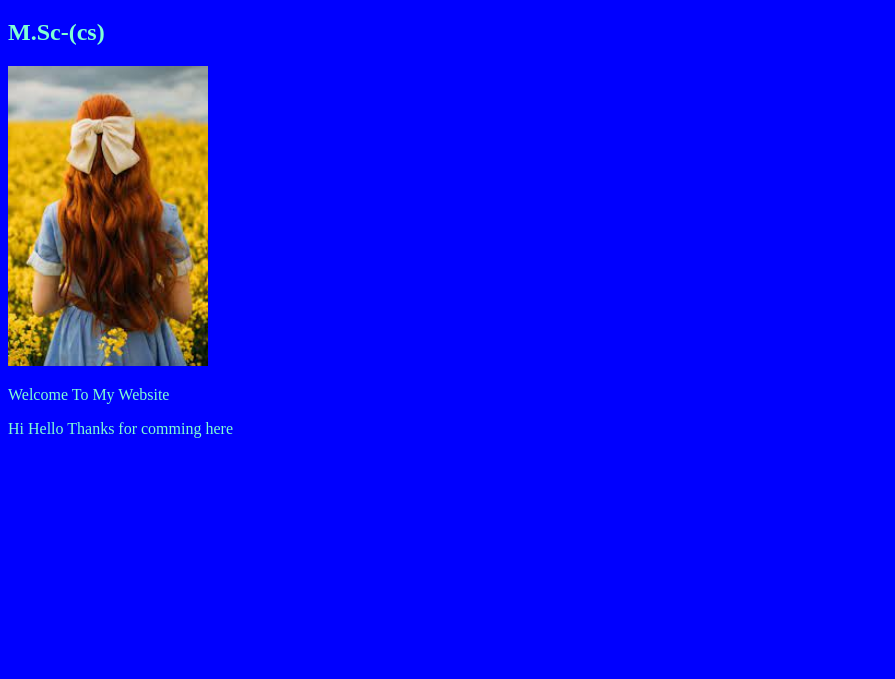
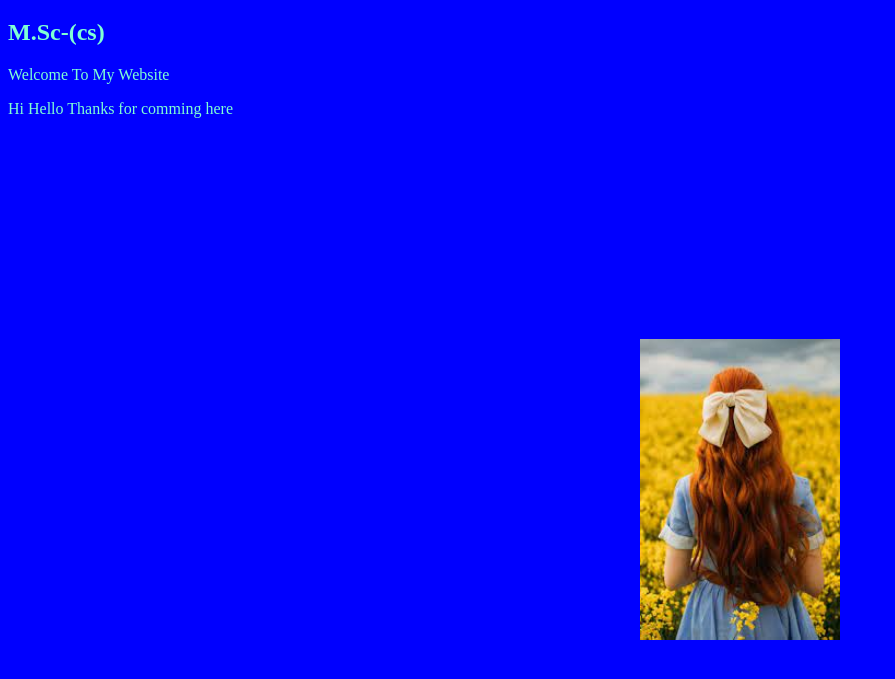
Before and after one commit to Pr-ema/first_project, a plain HTML site: page index.html in a window 1280 px wide. Shown: the part 61-740 px from the top of the page, without its empty margins (0-895 px from the left). Drawn offline with Linux system fonts and the light colour scheme.

Commit message:
position

```diff
--- a/index.html
+++ b/index.html
@@ -9,6 +9,11 @@
             background: blue;
             color: aquamarine;
         }
+        img{
+            position: absolute;
+            top:50%;
+            left: 50%;
+        }
     </style>
 </head>
 <body>
```
